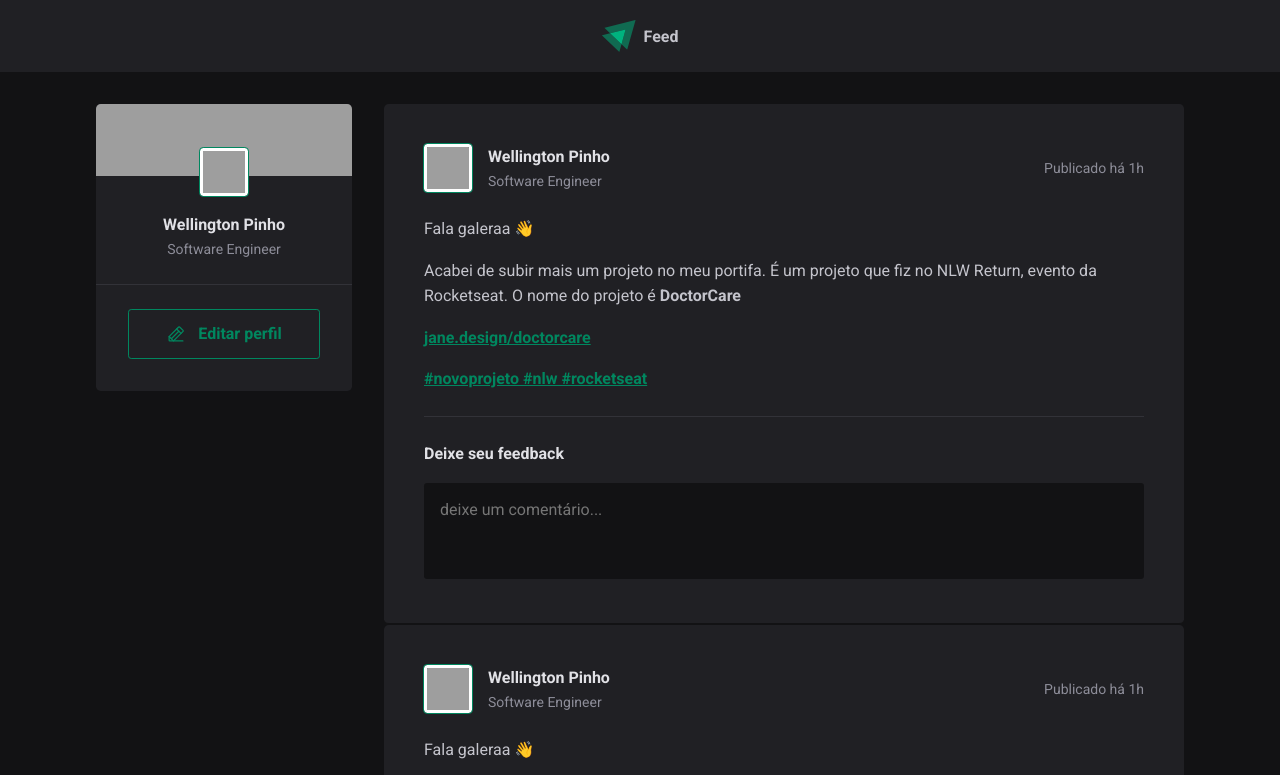
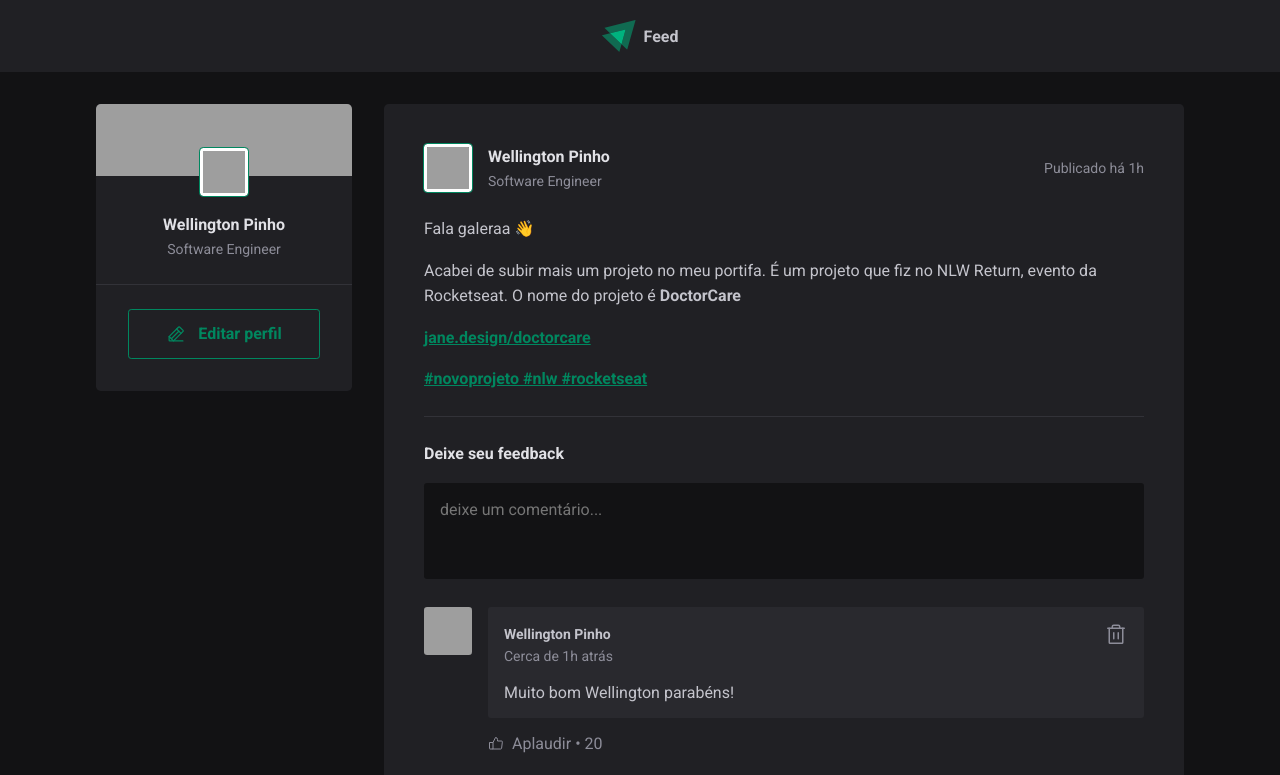
Before and after one commit to wellpinho/reactjs-feed, a React (Vite) app: page / in a window 1280 px wide. Shown: the top 775 px of the page. Built offline with nearby package versions, Linux system fonts and the light colour scheme; grey boxes are pictures that could not be loaded.

Commit message:
comment html and css

```diff
--- /dev/null
+++ b/src/components/coments/coments.module.scss
@@ -0,0 +1,91 @@
+.comment {
+  margin-top: 1.5rem;
+
+  display: flex;
+  gap: 1rem;
+
+  img {
+    width: 3rem;
+    height: 3rem;
+    border-radius: 0.2rem;
+  }
+
+  .commentBox {
+    flex: 1;
+
+    footer {
+      margin-top: 1rem;
+
+      button {
+        background-color: transparent;
+        border: 0;
+        color: var(--gray-400);
+        cursor: pointer;
+
+        display: flex;
+        align-items: center;
+
+        &:hover {
+          color: var(--green-300);
+        }
+
+        svg {
+          margin-right: 0.5rem;
+        }
+
+        span {
+          // before é como estar criando um novo elemento no html
+          &::before {
+            content: "\2022";
+            padding: 0 0.25rem;
+          }
+        }
+      }
+    }
+  }
+
+  .commentContent {
+    background-color: var(--gray-700);
+    border-radius: 0.2rem;
+    padding: 1rem;
+
+    header {
+      display: flex;
+      align-items: flex-start;
+      justify-content: space-between;
+
+      button {
+        background-color: transparent;
+        border: 0;
+        color: var(--gray-400);
+        cursor: pointer;
+        line-height: 0;
+        border-radius: 0.2rem;
+
+        &:hover {
+          color: var(--red-500);
+        }
+      }
+    }
+
+    p {
+      margin-top: 1rem;
+      color: var(--gray-300);
+    }
+
+    .authorAndTime {
+      strong {
+        display: block;
+        font-size: 0.875rem;
+        line-height: 1.6;
+      }
+
+      time {
+        display: block;
+        font-size: 0.875rem;
+        color: var(--gray-400);
+        line-height: 1.6;
+      }
+    }
+  }
+}
--- /dev/null
+++ b/src/components/coments/index.jsx
@@ -0,0 +1,37 @@
+import { ThumbsUp, Trash } from "phosphor-react";
+import styles from "./coments.module.scss";
+
+const Comment = () => {
+  return (
+    <div className={styles.comment}>
+      <img src="https://avatars.githubusercontent.com/u/9344482?v=4" />
+
+      <div className={styles.commentBox}>
+        <div className={styles.commentContent}>
+          <header>
+            <div className={styles.authorAndTime}>
+              <strong>Wellington Pinho</strong>
+              <time title="17 de Setembro ás 10:32" dateTime="2022-09-17 10:32">
+                Cerca de 1h atrás
+              </time>
+            </div>
+
+            <button title="Deletar comentário">
+              <Trash size={24} />
+            </button>
+          </header>
+          <p>Muito bom Wellington parabéns!</p>
+        </div>
+
+        <footer>
+          <button>
+            <ThumbsUp />
+            Aplaudir <span>20</span>
+          </button>
+        </footer>
+      </div>
+    </div>
+  );
+};
+
+export default Comment;
--- a/src/components/post/index.jsx
+++ b/src/components/post/index.jsx
@@ -1,3 +1,4 @@
+import Comment from "../coments";
 import styles from "./post.module.scss";
 
 const Post = ({ author, description }) => {
@@ -42,6 +43,12 @@ const Post = ({ author, description }) => {
           <button type="submit">Publicar</button>
         </footer>
       </form>
+
+      <div className={styles.commentList}>
+        <Comment />
+        <Comment />
+        <Comment />
+      </div>
     </article>
   );
 };
--- a/src/styles/_variables.scss
+++ b/src/styles/_variables.scss
@@ -10,4 +10,6 @@
 
   --green-500: #00875f;
   --green-300: #00b37e;
+
+  --red-500: #f75a68;
 }
```
